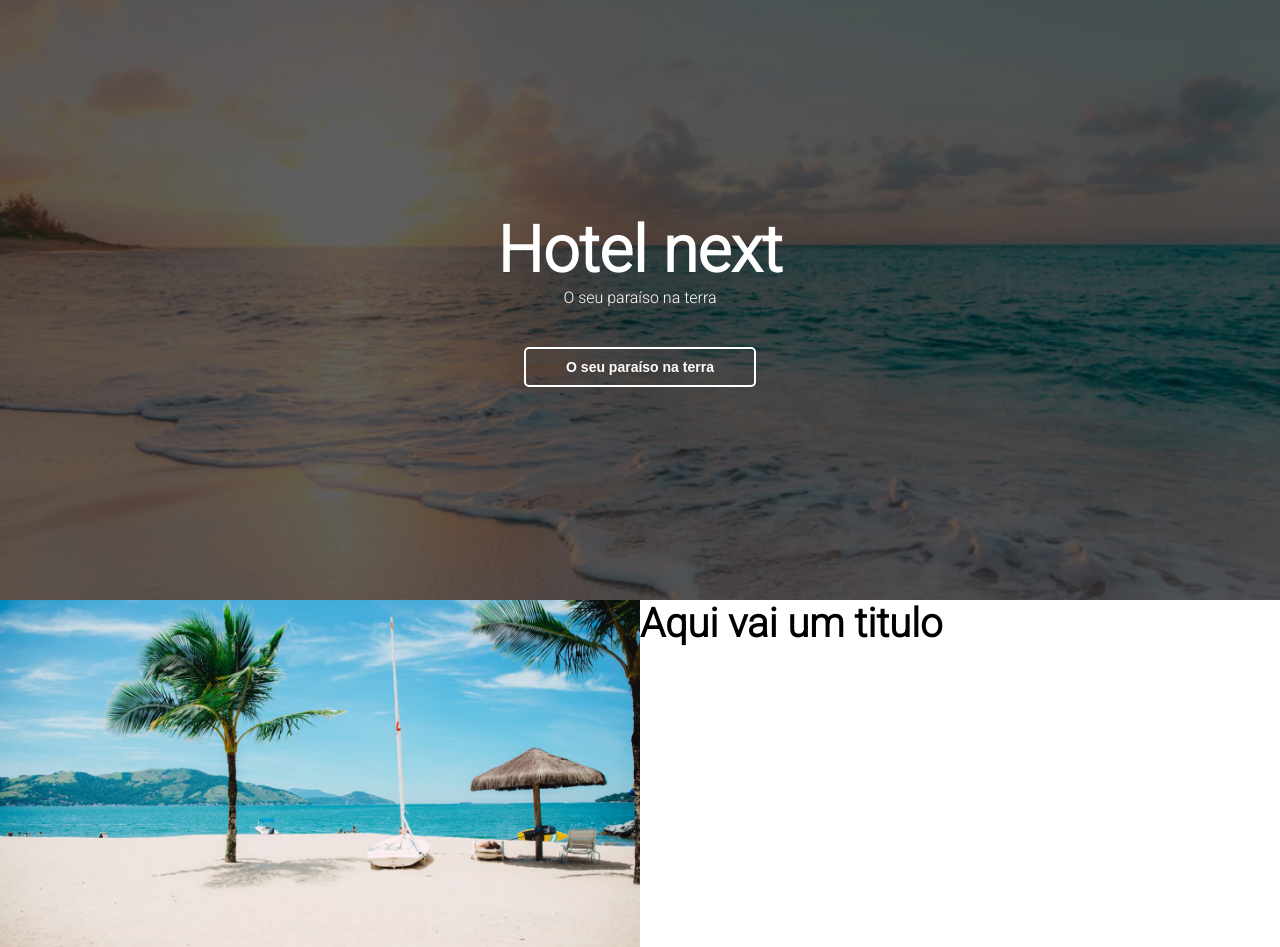
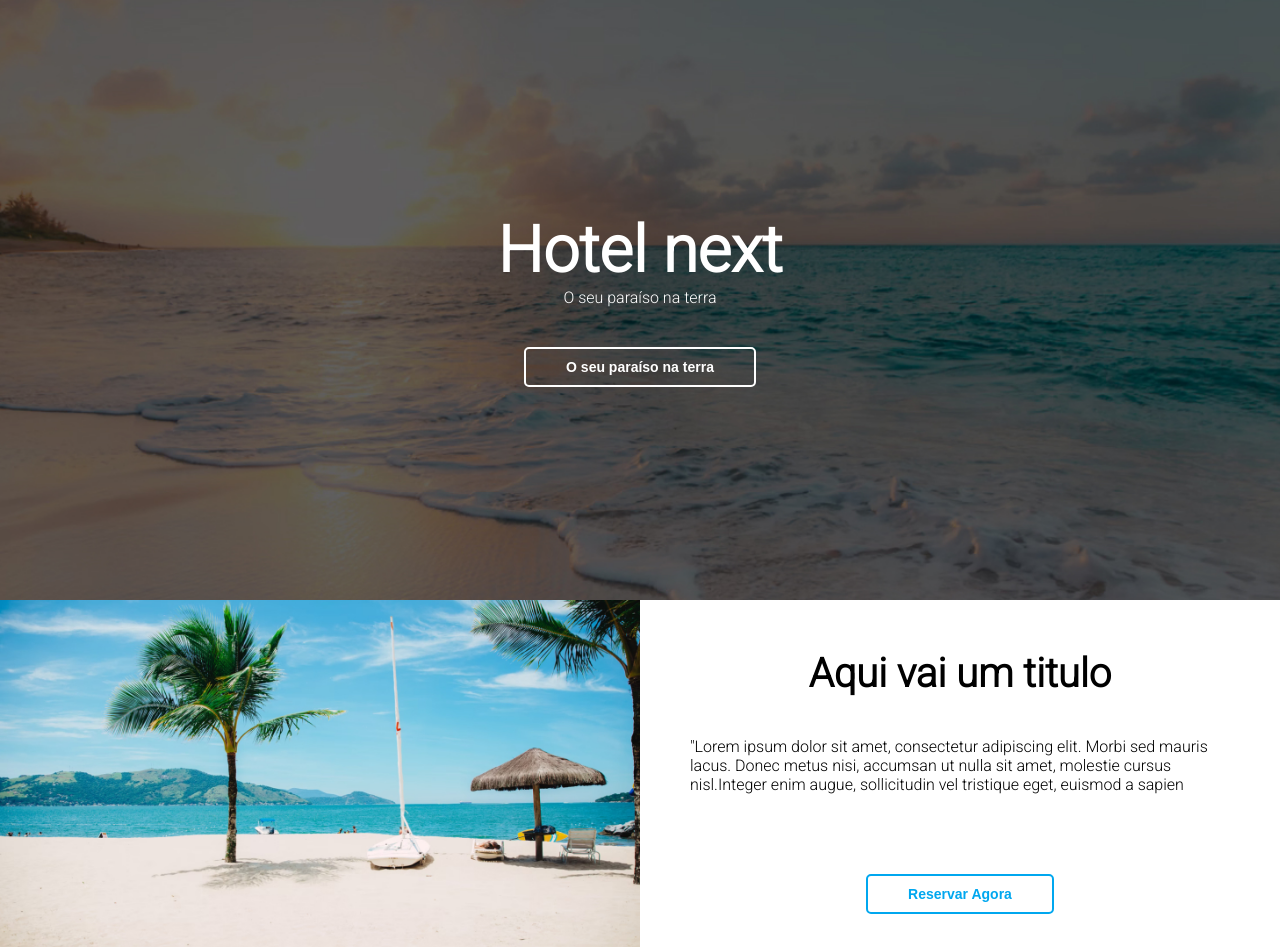
Before and after one commit to viniciusgasparino/Hotel_Next, a Next.js app: page / in a window 1280 px wide. Shown: the top 947 px of the page. Built offline with nearby package versions, Linux system fonts and the light colour scheme.

Commit message:
Finalizado section

```diff
--- /dev/null
+++ b/src/components/Content/Content.jsx
@@ -0,0 +1,13 @@
+import styled from "styled-components"
+
+
+const StyledContent = styled.div`
+  display: flex;
+  flex-direction: column;
+  justify-content: center;
+  align-items: center;
+  padding: 50px;
+`;
+
+
+export default StyledContent
--- a/src/components/Header/Header.jsx
+++ b/src/components/Header/Header.jsx
@@ -22,7 +22,9 @@ export default function Header(){
       <StyledTitle color={"white"}>Hotel next</StyledTitle>
       <StyledParagrafo color={"white"}>O seu paraíso na terra</StyledParagrafo>
       <a href="#" target="_blank">
-        <Button>O seu paraíso na terra</Button>
+        <Button>
+          O seu paraíso na terra
+        </Button>
       </a>
     </StyledHeader>
   )
--- a/src/components/Section/Section.jsx
+++ b/src/components/Section/Section.jsx
@@ -1,7 +1,7 @@
 import styled from "styled-components"
 import Imagem from "../Imagem/Imagem"
 import Subtitle from "../Subtitle/Subtitle"
-
+import Content from "../Content/Content"
 
 const StyledSection = styled.div`
   display: flex;
@@ -12,6 +12,27 @@ const StyledW50 = styled.div`
   flex-basis: 50%;
 `;
 
+const StyledText = styled.p`
+  padding: 40px 0;
+`;
+
+const StyledButton = styled.button`
+   padding: 10px 40px;
+   background-color: transparent;
+   border: 2px solid #00a7ef;
+   color: #00a7ef;
+   font-weight: bold;
+   font-size: 14px;
+   cursor: pointer;
+   border-radius: 5px;
+   transition: all 0.25s ease-out;
+   margin-top: 40px;
+
+ :hover{
+   background-color: rgba(0,167,139,0.2);
+  }
+`;
+
 function Section(){
   return(
     <StyledSection>
@@ -19,7 +40,15 @@ function Section(){
         <Imagem img={"imagem-cidade.jpg"}/>
       </StyledW50>
       <StyledW50>
-        <Subtitle>Aqui vai um titulo</Subtitle>
+        <Content>
+          <Subtitle>Aqui vai um titulo</Subtitle>
+          <StyledText>"Lorem ipsum dolor sit amet, consectetur adipiscing elit.
+            Morbi sed mauris lacus. Donec metus nisi, accumsan ut nulla sit amet,
+            molestie cursus nisl.Integer enim augue, sollicitudin vel tristique eget,
+            euismod a sapien
+          </StyledText>
+          <StyledButton>Reservar Agora</StyledButton>
+        </Content>
       </StyledW50>
     </StyledSection>
   )
```
